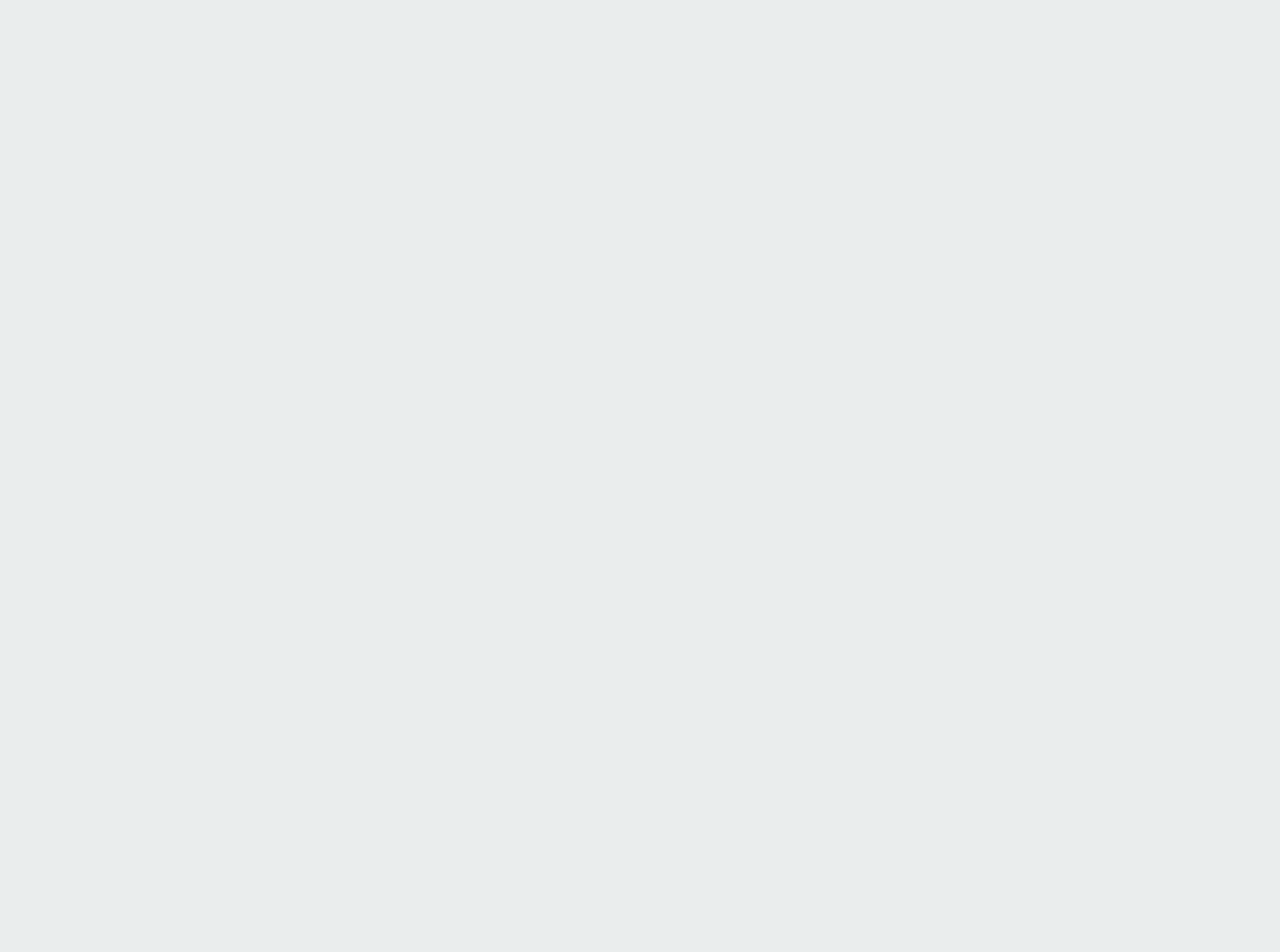
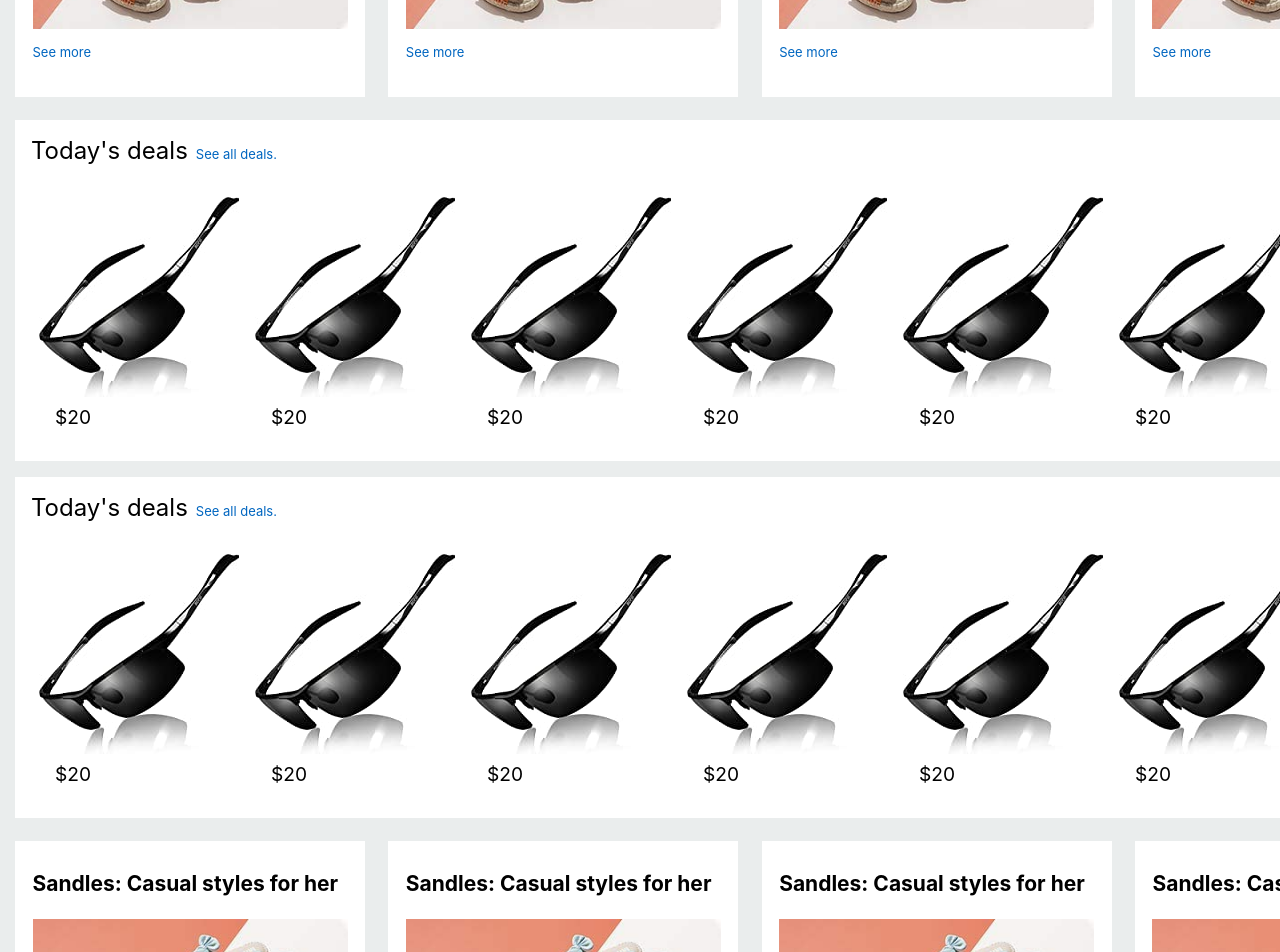
Before and after one commit to gursharan4312/amazon-clone, a React (Create React App) app: page / in a window 1280 px wide. Shown: the part 2240-3192 px from the top of the page. Before the commit the page ends 1540 px from the top, so only its background shows below. Built offline with nearby package versions, Linux system fonts and the light colour scheme.

Commit message:
scrollbar styles changed

```diff
--- a/src/components/Deals.js
+++ b/src/components/Deals.js
@@ -17,6 +17,7 @@ export default function Deals() {
     h = 0.4 * h;
     productsContainer.current.scrollLeft -= h;
   };
+
   return (
     <div className="deals">
       <div className="deals_header">
--- a/src/components/css/deals.scss
+++ b/src/components/css/deals.scss
@@ -1,5 +1,7 @@
 .deals {
   background-color: #fff;
+  margin: 1rem 0;
+
   .deals_header {
     padding: 1rem;
     .deals_header_heading {
@@ -21,13 +23,14 @@
         background-color: #fff;
         padding: 1rem 0.5rem;
         border-radius: 0 3px 3px 0;
-        opacity: 0.5;
+        opacity: 0;
         height: 100px;
         width: 45px;
         display: flex;
         justify-content: center;
         align-items: center;
         box-shadow: 0px 1px 3px #888;
+        transition: all 0.5s ease-in-out;
         &:hover {
           cursor: pointer;
           opacity: 0.9;
@@ -39,6 +42,38 @@
       display: flex;
       overflow-x: scroll;
       grid-area: 1 / 1;
+
+      &:hover {
+        &::-webkit-scrollbar-thumb {
+          background-color: #aaa;
+        }
+        & + .deals_product_arrows .deals_product_arrow {
+          opacity: 0.5;
+        }
+      }
+
+      &::-webkit-scrollbar {
+        background: #fff;
+        height: 20px;
+      }
+      &::-webkit-scrollbar-button {
+        width: 0;
+        height: 0;
+        display: none;
+      }
+      &::-webkit-scrollbar-thumb {
+        background-color: #fff;
+        border-radius: 15px;
+        height: 6px;
+        border: 7px solid rgba(0, 0, 0, 0);
+        background-clip: padding-box;
+        transition: all 0.5s ease-in-out;
+        &:hover {
+          cursor: pointer;
+          background-color: #888888;
+        }
+      }
+
       .deals_product {
         cursor: pointer;
         display: inline-flex;
--- a/src/pages/Home.js
+++ b/src/pages/Home.js
@@ -20,6 +20,21 @@ export default function Home() {
           <CategoryCard />
         </div>
         <Deals />
+        <Deals />
+        <div className="categories_container">
+          <CategoryCard />
+          <CategoryCard />
+          <CategoryCard />
+          <CategoryCard />
+        </div>
+        <Deals />
+        <Deals />
+        <div className="categories_container">
+          <CategoryCard />
+          <CategoryCard />
+          <CategoryCard />
+          <CategoryCard />
+        </div>
       </div>
     </div>
   );
```
